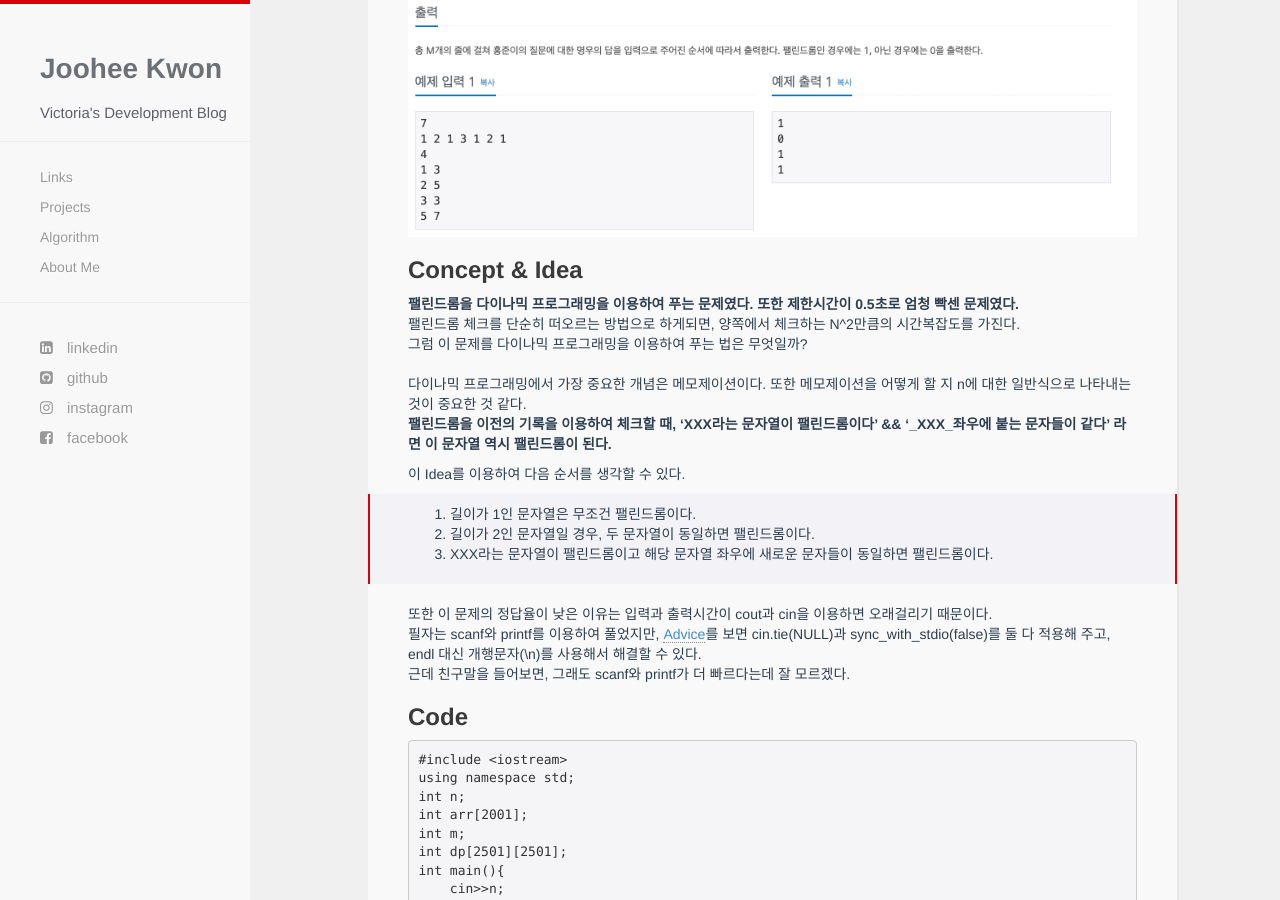
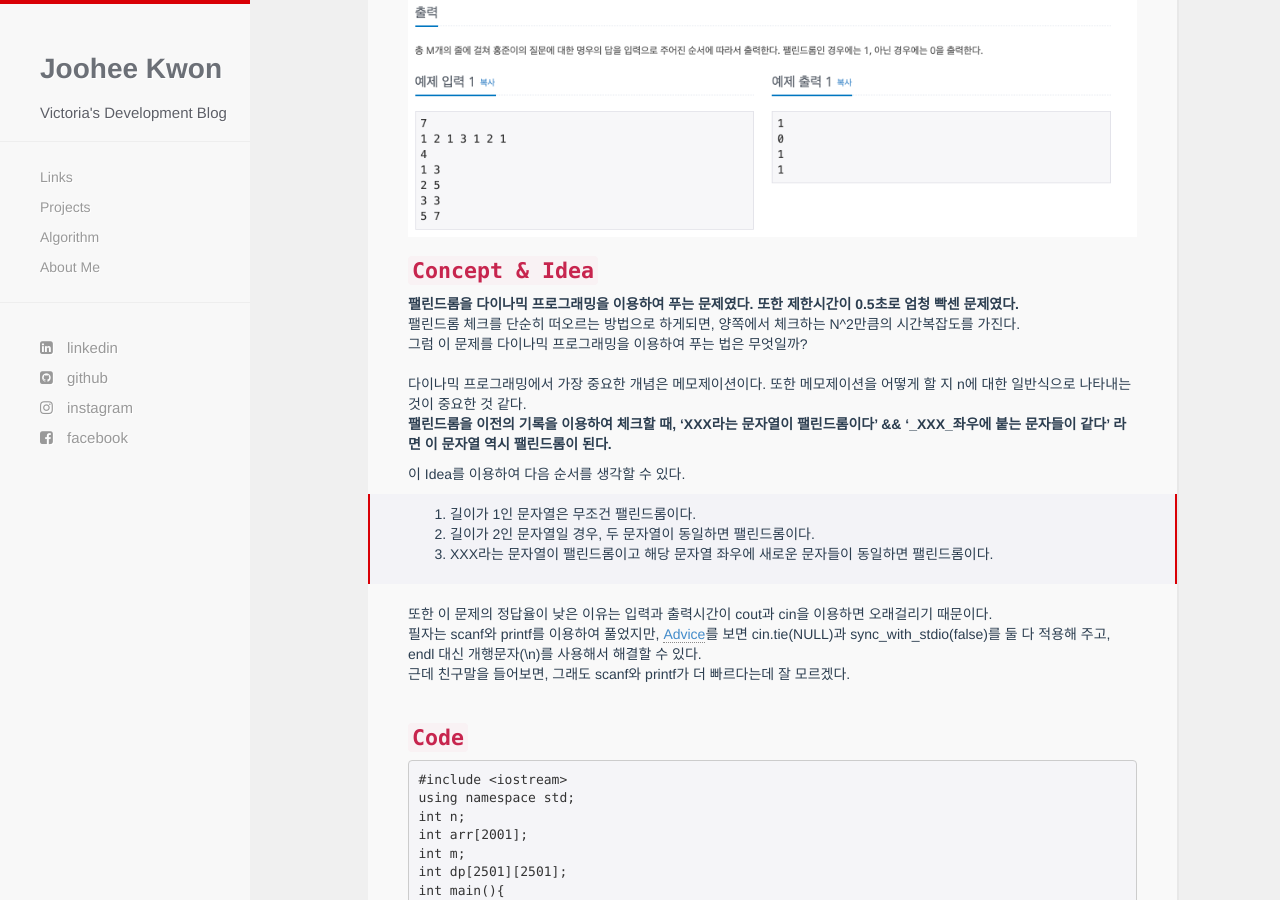
Before and after one commit to victoriagjh/victoriagjh.github.io, a Jekyll site: the page built from _posts/2019-09-20-10942-팰린드롬?.markdown, in a window 1280 px wide and 900 px high, scrolled down 831 px. Built offline with Jekyll 4.4.1, drawn with Linux system fonts in a browser that asks for light colours; nearby versions of some CDN libraries; comment, search, counter and statistics services are not loaded.

Commit message:
Update 2019-09-20-10942-팰린드롬?.markdown

```diff
--- a/_posts/2019-09-20-10942-팰린드롬?.markdown
+++ b/_posts/2019-09-20-10942-팰린드롬?.markdown
@@ -7,11 +7,13 @@ categories: algorithm
 
 UCI 프로그램을 연장하고 알고리즘 스터디를 열었다. 이전에도 Gist에 풀어온 코드를 올리고 있었지만 내 공부를 좀 더 기억하려면 시간을 들여 한 문제, 한 문제를 정리해나가는 것이 중요하다 생각했다.
 이전에 Gist에는 단순히 코드만 올린 한편, 매 문제 포스팅마다 `Code`,`Concept & Idea`,`Feeling`등을 적어보려 한다.
+<br>
 
 ### `Problem`
 ![Image]({{ site.baseurl }}/images/10942.png)
+<br>
 
-### Concept & Idea
+### `Concept & Idea`
 **팰린드롬을 다이나믹 프로그래밍을 이용하여 푸는 문제였다. 또한 제한시간이 0.5초로 엄청 빡센 문제였다.** <br>
 팰린드롬 체크를 단순히 떠오르는 방법으로 하게되면, 양쪽에서 체크하는 N^2만큼의 시간복잡도를 가진다.<br>
 그럼 이 문제를 다이나믹 프로그래밍을 이용하여 푸는 법은 무엇일까?<br><br>
@@ -26,8 +28,9 @@ UCI 프로그램을 연장하고 알고리즘 스터디를 열었다. 이전에
 또한 이 문제의 정답율이 낮은 이유는 입력과 출력시간이 cout과 cin을 이용하면 오래걸리기 때문이다.<br>
 필자는 scanf와 printf를 이용하여 풀었지만, [Advice][problem advice]를 보면 cin.tie(NULL)과 sync_with_stdio(false)를 둘 다 적용해 주고, endl 대신 개행문자(\n)를 사용해서 해결할 수 있다.<br>
 근데 친구말을 들어보면, 그래도 scanf와 printf가 더 빠르다는데 잘 모르겠다.<br>
+<br>
 
-### Code
+### `Code`
 {% highlight ruby %}
 #include <iostream>
 using namespace std;
@@ -64,8 +67,9 @@ int main(){
 
 }
 {% endhighlight %}
+<br>
 
-### Fealing
+### `Fealing`
 사실 이 문제의 경우, 대각선을 기준으로 대칭을 이루기 때문에 굳이 N^2번 체크할 필요가 없다. (N^2)/2번 체크를 함으로써 시간을 단축시킬 수 있을 것 같다.<br>
 '틀렸습니다'를 두려워 하지말고, 효율적인 코드를 짜는 연습을 해야한다.
 
```
